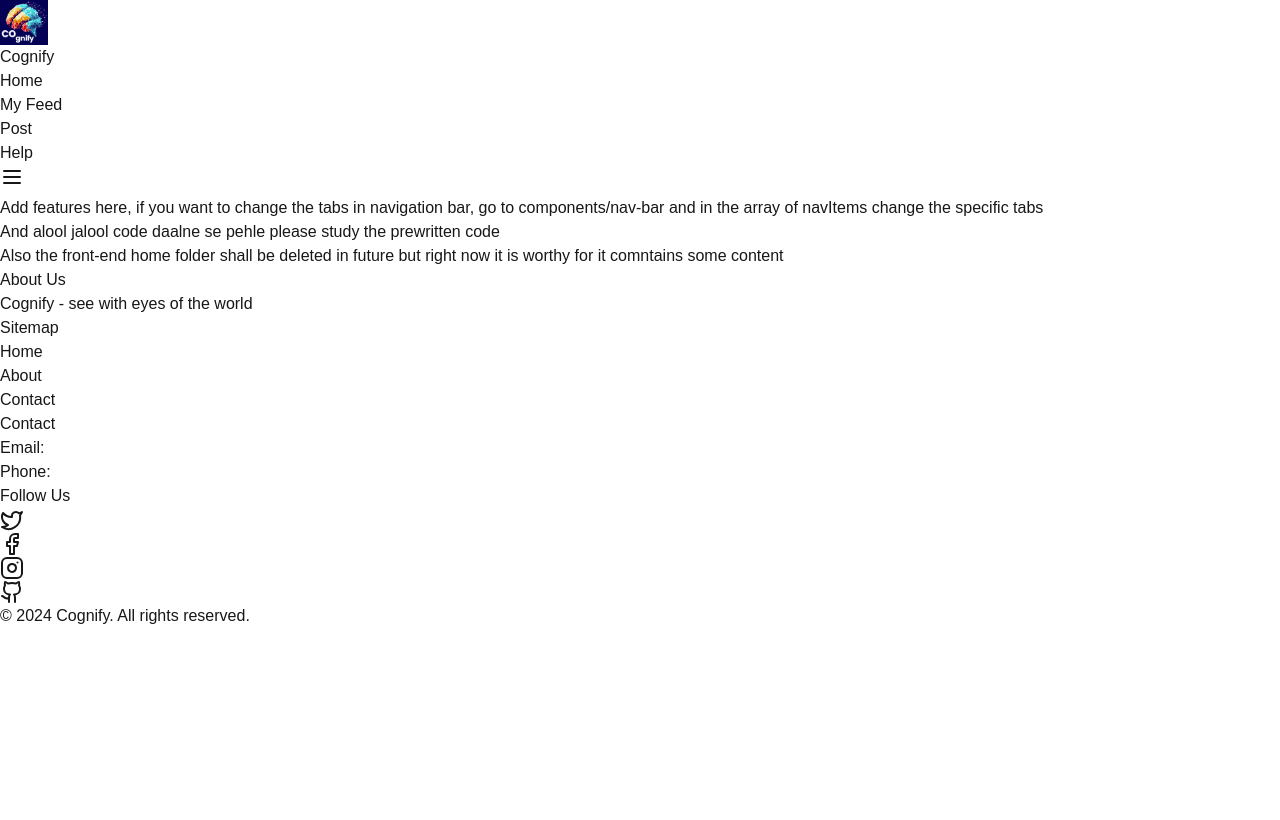
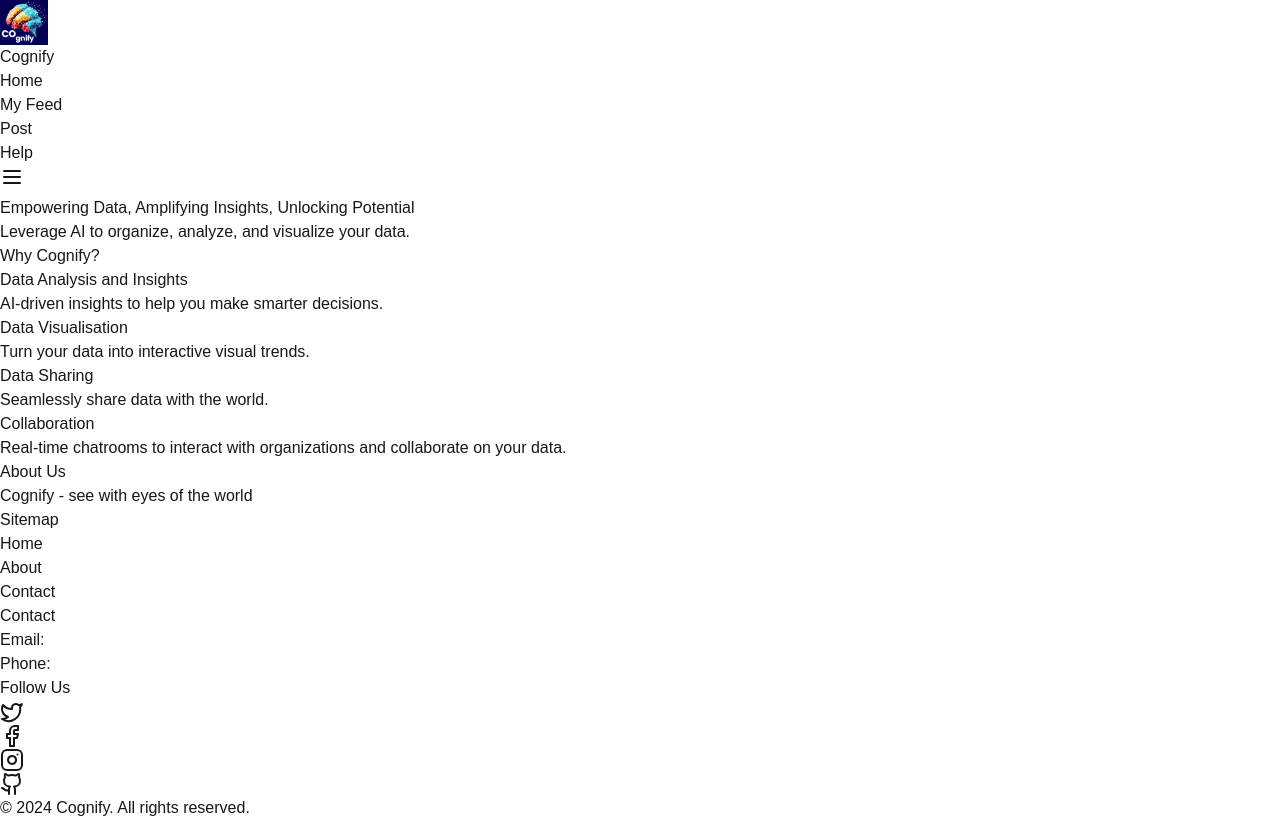
Before and after one commit to Abhipsit16/Cognify, a Next.js app: page / in a window 1280 px wide. Built offline with nearby package versions, Linux system fonts and the light colour scheme.

Commit message:
Added features to home page

```diff
--- a/src/app/page.tsx
+++ b/src/app/page.tsx
@@ -1,9 +1,35 @@
+import Features from "@/components/features";
 
 export default function Home() {
+  const features=[
+    {name: "Data Analysis and Insights", text: "AI-driven insights to help you make smarter decisions."},
+    {name: "Data Visualisation", text: "Turn your data into interactive visual trends."},
+    {name: "Data Sharing", text:"Seamlessly share data with the world."},
+    {name: "Collaboration", text:"Real-time chatrooms to interact with organizations and collaborate on your data."},
+  ]
   return (
-    <div className="grid grid-rows-[20px_1fr_20px] items-center justify-items-center min-h-screen p-8 pb-20 gap-16 sm:p-20 font-[family-name:var(--font-geist-sans)]">
-      Add features here, if you want to change the tabs in navigation bar, go to components/nav-bar and in the array of navItems change the specific tabs<br/>
-      And alool jalool code daalne se pehle please study the prewritten code<br/>Also the front-end home folder shall be deleted in future but right now it is worthy for it comntains some content
+    <div className="grid grid-rows-[20px_1fr_20px] items-center justify-self-center min-h-screen p-8 pb-20 gap-16 sm:p-20 font-[family-name:var(--font-geist-sans)] mt-64">
+      <div>
+        <span>
+        <h1 className="text-orange-200 text-5xl">
+          Empowering Data, Amplifying Insights, Unlocking Potential
+        </h1>
+        <p className="text-white text-2xl justify-self-center mt-2">Leverage AI to organize, analyze, and visualize your data.</p>
+        </span>
+      </div>
+      <span className="text-orange-400 text-5xl justify-self-center">Why Cognify?</span>
+      <div className="container mx-auto px-8 py-16 mt-2">
+      <div className="flex gap-12">
+        {
+          features.map(feature=>(
+            <Features
+            name= {feature.name}
+            text= {feature.text}
+            />
+          ))
+        }
+      </div>
+      </div>
     </div>
   );
 }
--- /dev/null
+++ b/src/components/features.tsx
@@ -0,0 +1,29 @@
+"use client"
+import { useState } from "react"
+import { motion } from "framer-motion"
+interface FeatureProps {
+    name: string
+    text: string
+}
+
+function Features({name, text}: FeatureProps) {
+
+  const [hovered, sethovered]=useState(false)
+  return (
+    <motion.div
+    className={`w-96 h-48 rounded-md flex-col items-center bg-gradient-to-r
+        ${
+            hovered? "from-red-500 to-yellow-500 via-orange-500"
+            :"from-purple-700 to-blue-500 via-blue-700"
+        } shadow-lg`}
+    onMouseEnter={()=>sethovered(true)}
+    onMouseLeave={()=>sethovered(false)}
+    transition={{ duration: 3, delay:1, damping: 20}}
+>
+      <h3 className="text-4xl fond-bold text-center">{name}</h3>
+      <p className="h-3/4 text-xl text-gray-100 text-center">{text}</p>
+    </motion.div>
+  )
+}
+
+export default Features
```
